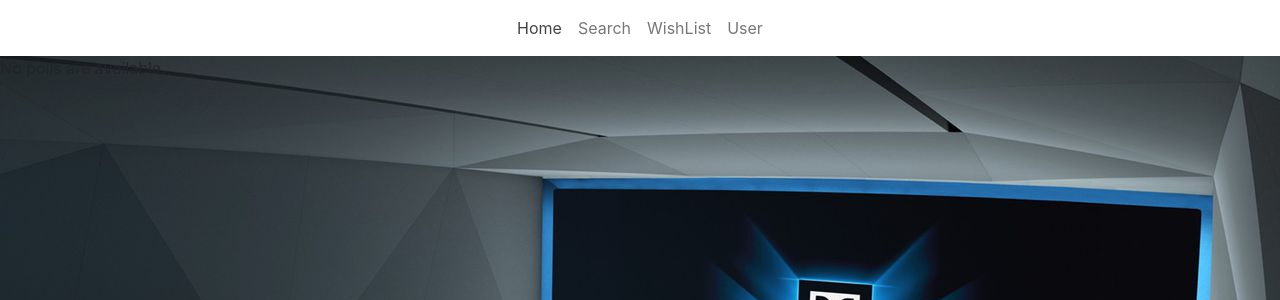
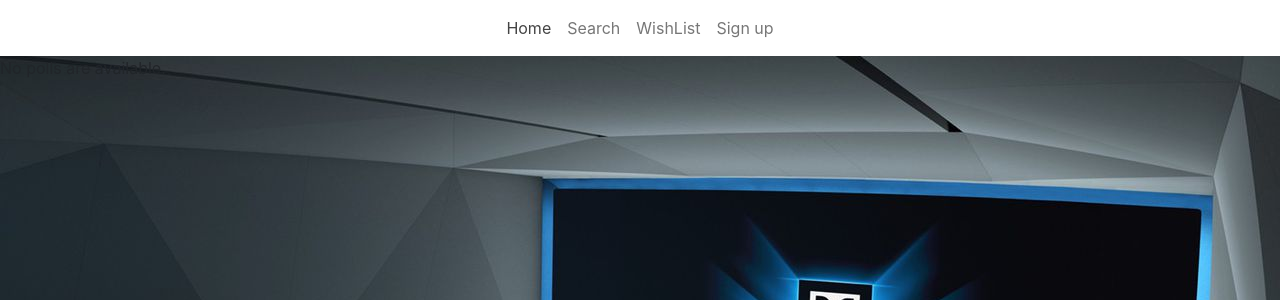
Before and after one commit to yayachenyi/goMovieTogether, a Django app: page /polls/wishlist/ in a window 1280 px wide. Shown: the top 300 px of the page. Run offline with Django 3.2, Linux system fonts and the light colour scheme; data that the repository does not hold is empty; some libraries are stand-ins or nearby versions.

Commit message:
update bootstrap

```diff
--- a/polls/templates/polls/wishlist.html
+++ b/polls/templates/polls/wishlist.html
@@ -28,16 +28,16 @@
       <div class="collapse navbar-collapse" id="navbarNav0">
         <ul class="navbar-nav mr-auto ml-auto">
           <li class="nav-item active">
-            <a class="nav-link" href="http://172.22.94.219/polls">Home <span class="sr-only">(current)</span></a>
+            <a class="nav-link" href="http://172.22.94.219/polls">Home </a>
           </li>
           <li class="nav-item">
             <a class="nav-link" href="http://172.22.94.219/polls/search/">Search</a>
           </li>
           <li class="nav-item">
-            <a class="nav-link" href="http://172.22.94.219/polls/wishlist">WishList</a>
+            <a class="nav-link" href="http://172.22.94.219/polls/wishlist">WishList <span class="sr-only">(current)</span></a>
           </li>
           <li class="nav-item">
-            <a class="nav-link" href="http://172.22.94.219/polls/profile">User</a>
+            <a class="nav-link" href="http://172.22.94.219/polls/profile">Sign up</a>
           </li>
         </ul>
       </div>
```
